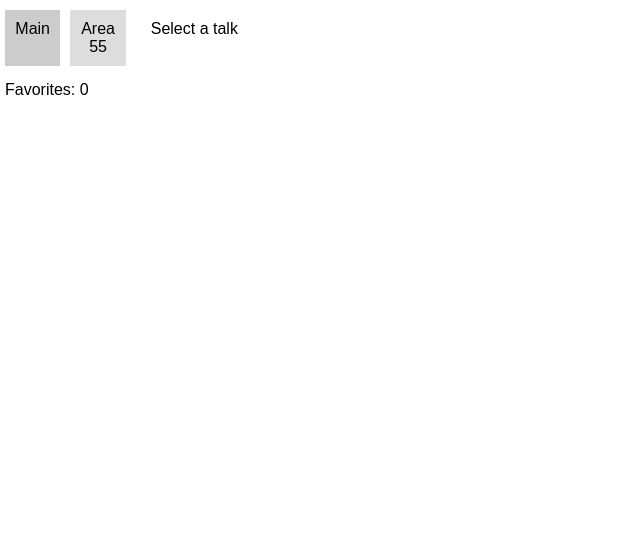
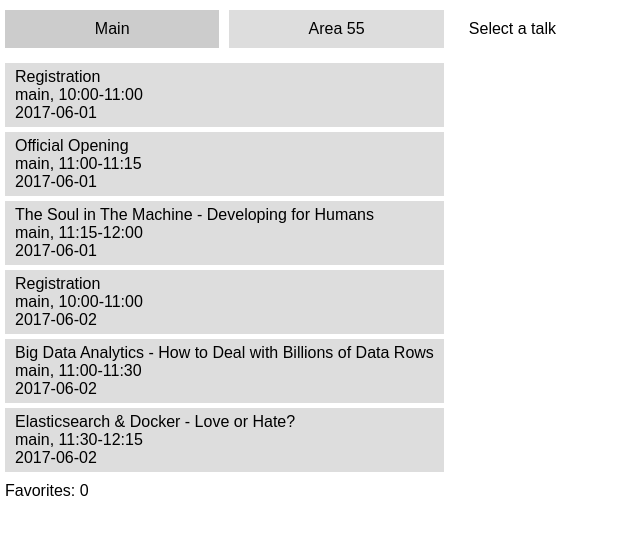
Before and after one commit to infinum/shift-2017, a React (Create React App) app in the folder app-redux/: page / in a window 1280 px wide. Shown: the top 534 px of the page, without its empty margins (0-640 px from the left). Built offline with nearby package versions, Linux system fonts and the light colour scheme.

Commit message:
[Redux] Add selectors

```diff
--- a/app-redux/src/App.js
+++ b/app-redux/src/App.js
@@ -3,6 +3,7 @@ import {connect} from 'react-redux';
 import {bindActionCreators} from 'redux';
 
 import {talkFavToggle, talkSelect, filterChange} from './actions';
+import {selectedTalk, favorites, listTalks} from './selectors';
 import {talkId} from './utils/helpers';
 
 import TalkList from './components/TalkList';
@@ -23,17 +24,13 @@ class App extends Component {
   }
 
   render() {
-    const {loading, talks, filter} = this.props;
+    const {loading, talks, filter, selectedTalk, favorites, list} = this.props;
 
     if (loading) {
       return <div className="message">Loading...</div>;
     } else if (!talks) {
       return <div className="message">Something is wrong :(</div>;
     }
-
-    const list = []; // Filtered talks
-    const favorites = []; // Favorited talks
-    const selectedTalk = null; // Selected talk ovject
 
     return (
       <div className="main">
@@ -58,7 +55,10 @@ function mapStateToProps(state) {
   return {
     loading: state.loading,
     talks: state.talks,
-    filter: state.filter
+    filter: state.filter,
+    selectedTalk: selectedTalk(state, state.selectedTalk),
+    favorites: favorites(state),
+    list: listTalks(state, state.filter)
   };
 }
 
--- a/app-redux/src/components/Speaker.js
+++ b/app-redux/src/components/Speaker.js
@@ -1,5 +1,6 @@
 import React from 'react';
 
+import {formatTwitter, formatLinkedin, formatGithub} from '../utils/helpers';
 import Social from './Social';
 
 export default ({speaker}) => (
@@ -9,9 +10,9 @@ export default ({speaker}) => (
     <h3>{speaker.title}, {speaker.company}</h3>
     <div>{speaker.bio}</div>
     <ul className="social-list">
-      <Social name="Twitter" social={speaker.social.twitter} />
-      <Social name="Linkedin" social={speaker.social.linkedin} />
-      <Social name="Github" social={speaker.social.github} />
+      <Social name="Twitter" social={formatTwitter(speaker.social)} />
+      <Social name="Linkedin" social={formatLinkedin(speaker.social)} />
+      <Social name="Github" social={formatGithub(speaker.social)} />
     </ul>
   </div>
 );
--- a/app-redux/src/components/Talk.js
+++ b/app-redux/src/components/Talk.js
@@ -1,5 +1,6 @@
 import React from 'react';
 
+import {formatTime} from '../utils/helpers';
 import Speaker from './Speaker';
 
 export default ({talk, onFavClick}) => (
@@ -13,7 +14,7 @@ export default ({talk, onFavClick}) => (
         Favorite
       </button>
     </div>
-    <h3>{talk.location}, {talk.time.start}-{talk.time.end}</h3>
+    <h3>{talk.location}, {formatTime(talk.time.start)}-{formatTime(talk.time.end)}</h3>
     <div>{talk.date}</div>
     {talk.speaker && <Speaker speaker={talk.speaker} />}
   </div>
--- a/app-redux/src/components/TalkItem.js
+++ b/app-redux/src/components/TalkItem.js
@@ -1,4 +1,6 @@
 import React from 'react';
+
+import {formatTime} from '../utils/helpers';
 
 export default ({selectedTalk, talk, onTalkClick}) => (
   <div
@@ -8,7 +10,7 @@ export default ({selectedTalk, talk, onTalkClick}) => (
     onClick={() => onTalkClick(talk)}
   >
     <div>{talk.title}</div>
-    <div>{talk.location}, {talk.time.start}-{talk.time.end}</div>
+    <div>{talk.location}, {formatTime(talk.time.start)}-{formatTime(talk.time.end)}</div>
     <div>{talk.date}</div>
   </div>
 );
--- a/app-redux/src/components/TalkList.js
+++ b/app-redux/src/components/TalkList.js
@@ -1,5 +1,6 @@
 import React from 'react';
 
+import {talkId} from '../utils/helpers';
 import TalkItem from './TalkItem';
 
 export default ({talks, selectedTalk, favorites, onTalkClick}) => (
@@ -7,7 +8,7 @@ export default ({talks, selectedTalk, favorites, onTalkClick}) => (
     <ul>
       {
         talks.map((talk) => (
-          <li key={talk.id}>
+          <li key={talkId(talk)}>
             <TalkItem talk={talk} selectedTalk={selectedTalk} onTalkClick={onTalkClick} />
           </li>
         ))
--- /dev/null
+++ b/app-redux/src/selectors.js
@@ -0,0 +1,13 @@
+import {talkId} from './utils/helpers';
+
+export function selectedTalk(state, selected) {
+  return state.talks ? state.talks.find((talk) => talkId(talk) === selected) : [];
+}
+
+export function favorites(state) {
+  return state.talks ? state.talks.filter((talk) => talk.favorite) : [];
+}
+
+export function listTalks(state, filter) {
+  return state.talks ? state.talks.filter((talk) => talk.location === filter) : [];
+}
```
